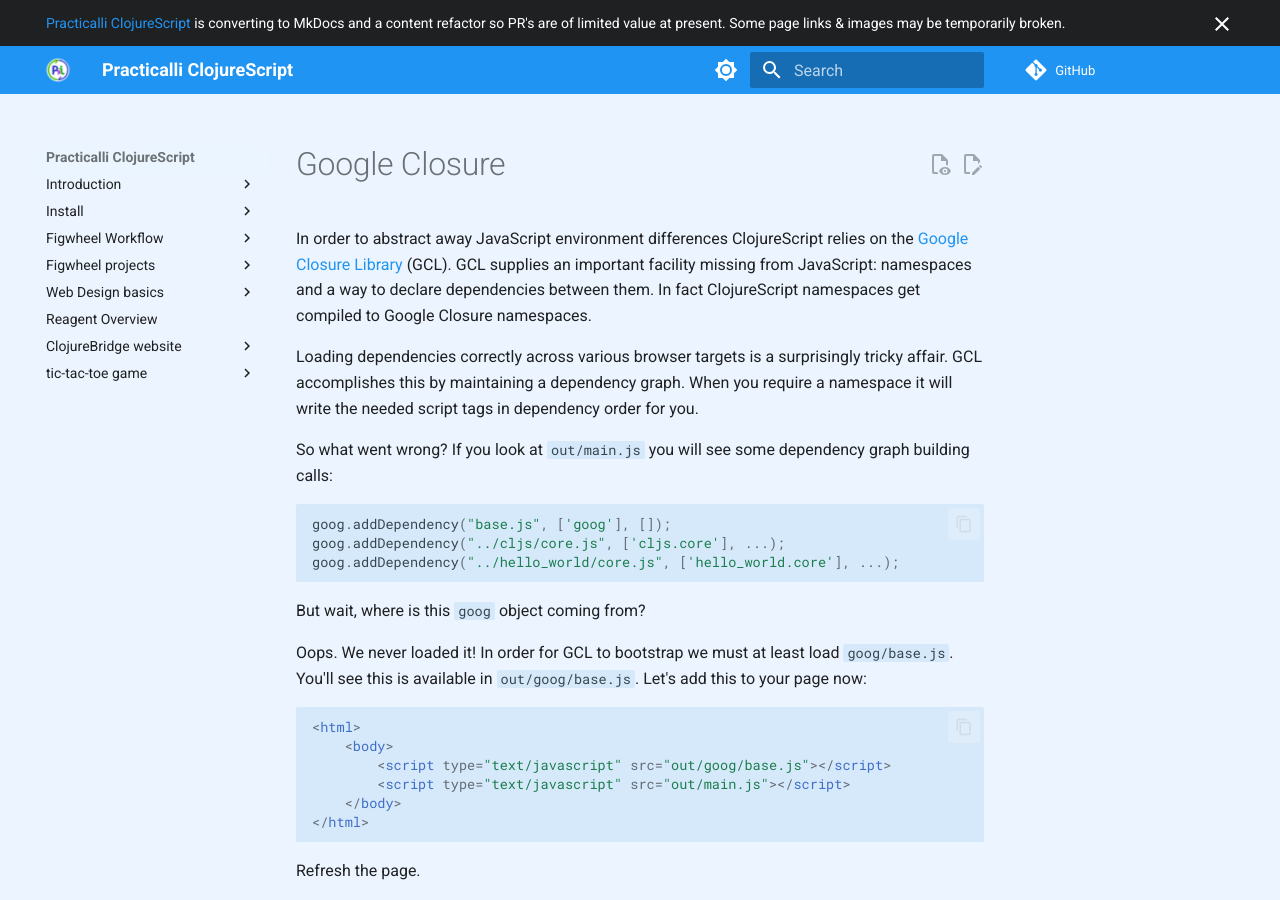
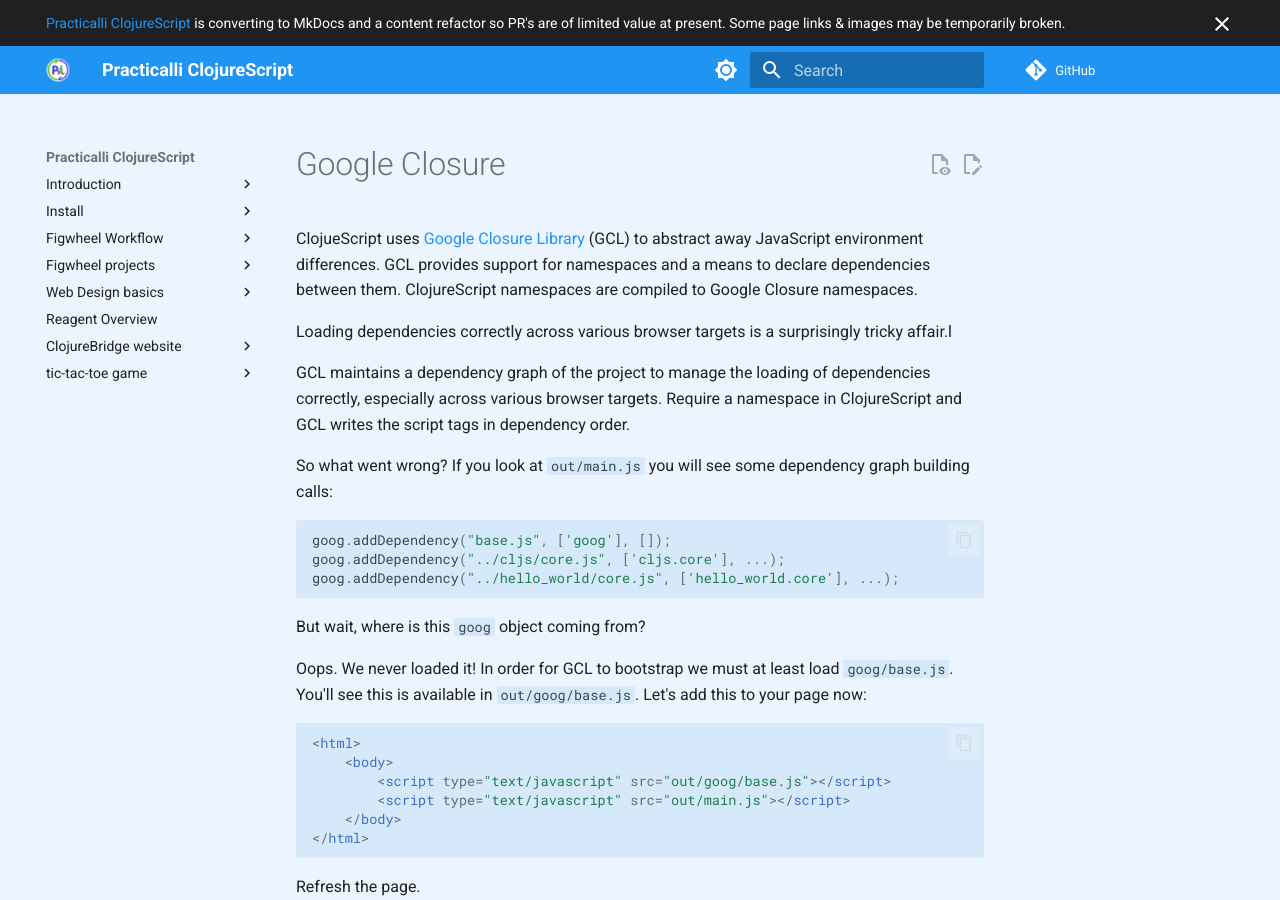
Before and after one commit to practicalli/clojurescript, an MkDocs documentation site: the page built from docs/quickstart/google-clojure.md, in a window 1280 px wide and 900 px high. Built offline with MkDocs 1.6.1 and Material for MkDocs 9.7.7, drawn with Linux system fonts in a browser that asks for light colours; comment, search, counter and statistics services are not loaded.

Commit message:
quickstart: google closure overview update

```diff
--- a/docs/quickstart/google-clojure.md
+++ b/docs/quickstart/google-clojure.md
@@ -1,9 +1,10 @@
 # Google Closure
 
-In order to abstract away JavaScript environment differences ClojureScript relies on the [Google Closure Library](https://developers.google.com/closure/library/) (GCL). GCL supplies an important facility missing from JavaScript: namespaces and a way to declare dependencies between them. In fact ClojureScript namespaces get compiled to Google Closure namespaces.
+ClojueScript uses [Google Closure Library](https://developers.google.com/closure/library/) (GCL) to abstract away JavaScript environment differences. GCL provides support for namespaces and a means to declare dependencies between them. ClojureScript namespaces are compiled to Google Closure namespaces.
 
-Loading dependencies correctly across various browser targets is a surprisingly tricky affair. GCL accomplishes this by maintaining a
-dependency graph. When you require a namespace it will write the needed script tags in dependency order for you.
+Loading dependencies correctly across various browser targets is a surprisingly tricky affair.l
+
+GCL maintains a dependency graph of the project to manage the loading of dependencies correctly, especially across various browser targets. Require a namespace in ClojureScript and GCL writes the script tags in dependency order.
 
 So what went wrong? If you look at `out/main.js` you will see some dependency graph building calls:
 
```
